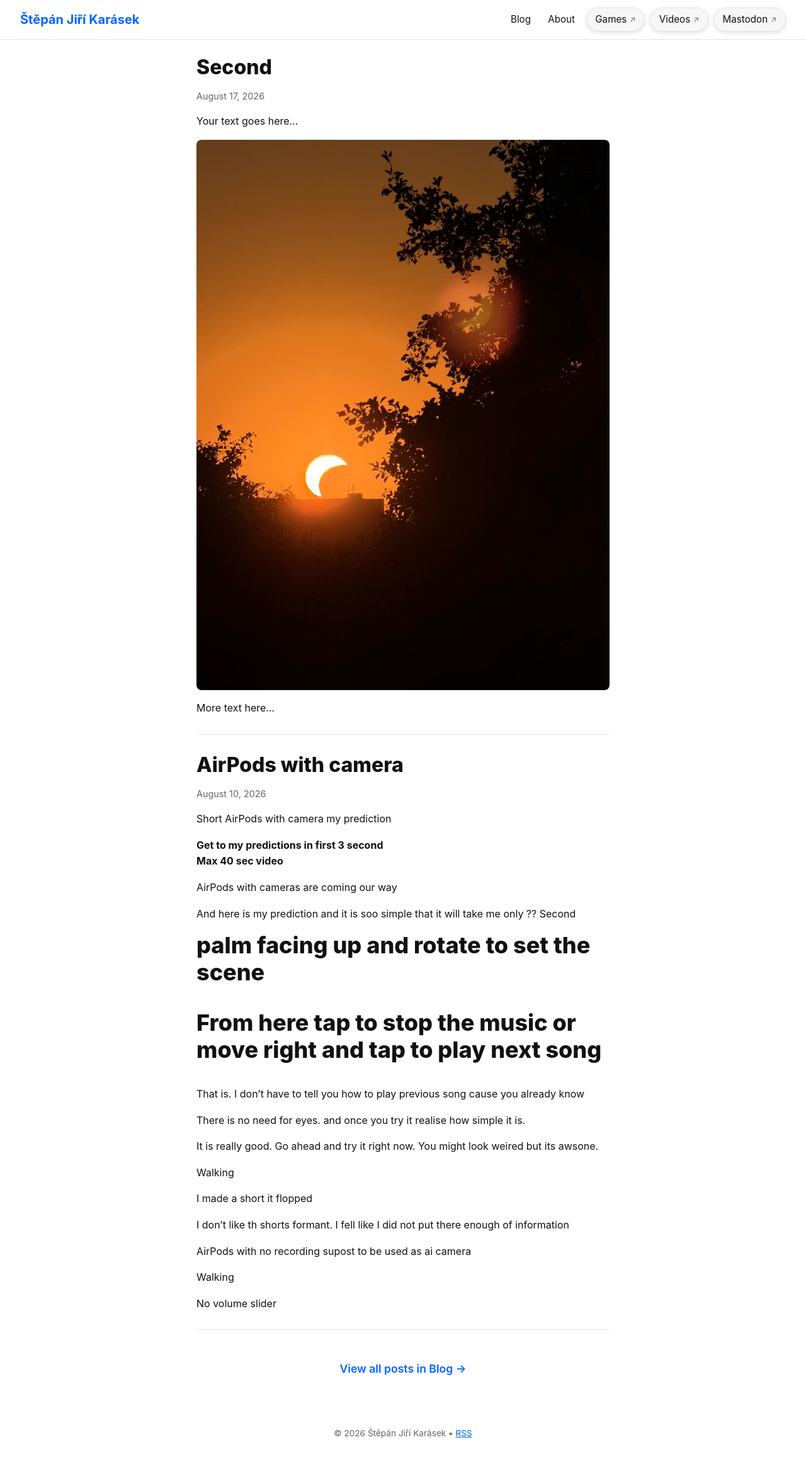
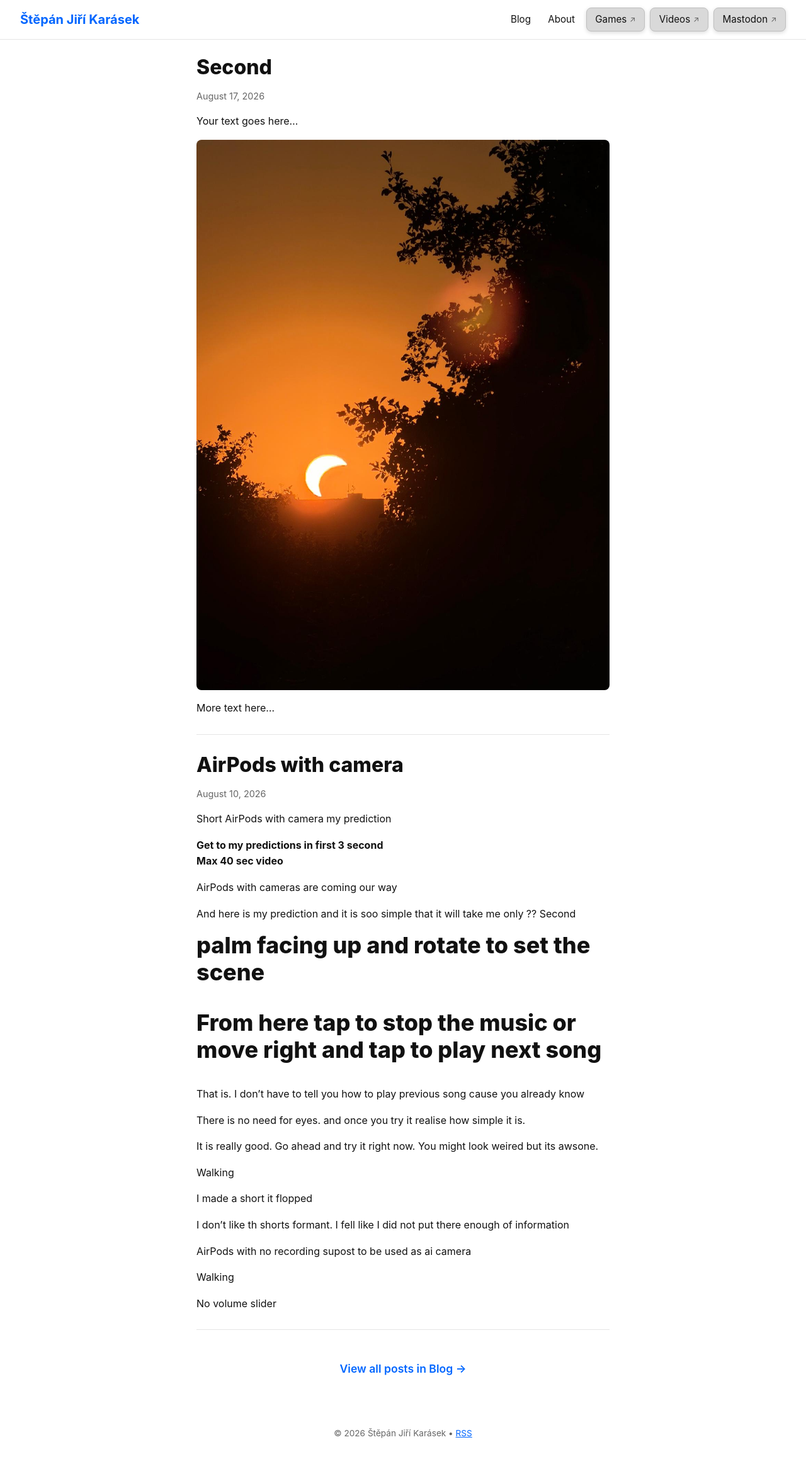
Before and after one commit to StepanJiri/stepankarasek.github.io, a Jekyll site: the page built from index.md, in a window 1280 px wide. Shown: the whole page at 63% size. Built offline with Jekyll 4.4.1, drawn with Linux system fonts in a browser that asks for light colours.

Commit message:
Update style.css

```diff
--- a/assets/css/style.css
+++ b/assets/css/style.css
@@ -78,18 +78,20 @@ a { color: var(--accent); }
 }
 
 .nav-link-external {
-  background: var(--card-bg);
-  border: 1px solid var(--border);
-  border-radius: 999px;
+  background: #d9d9d9;
+  color: #111111;
+  border: 1px solid #bfbfbf;
+  border-radius: 8px;
   padding: 0.35rem 0.85rem;
-  box-shadow: 0 2px 6px rgba(0, 0, 0, 0.12);
+  box-shadow: 0 2px 6px rgba(0, 0, 0, 0.15);
   display: inline-flex;
   align-items: center;
   gap: 0.3rem;
 }
 
 .nav-link-external:hover {
-  box-shadow: 0 4px 10px rgba(0, 0, 0, 0.18);
+  background: #cccccc;
+  box-shadow: 0 4px 10px rgba(0, 0, 0, 0.2);
   transform: translateY(-1px);
 }
 
```
